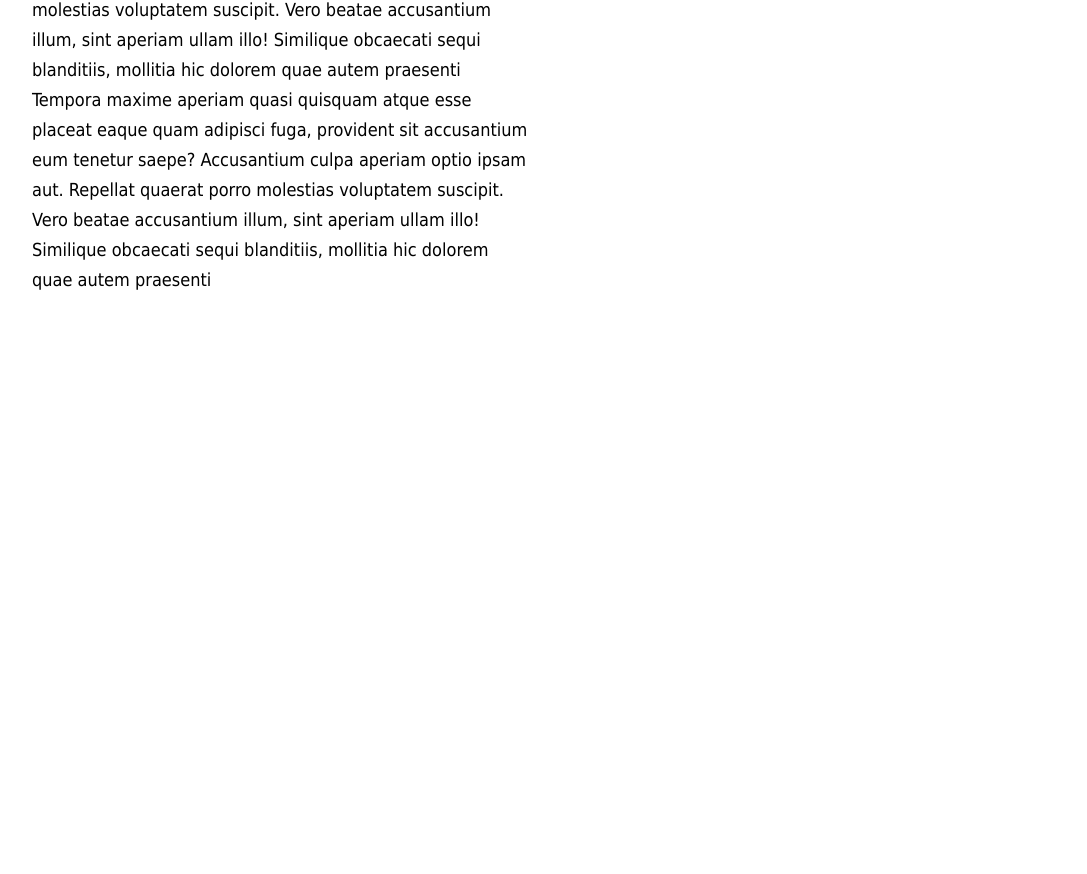
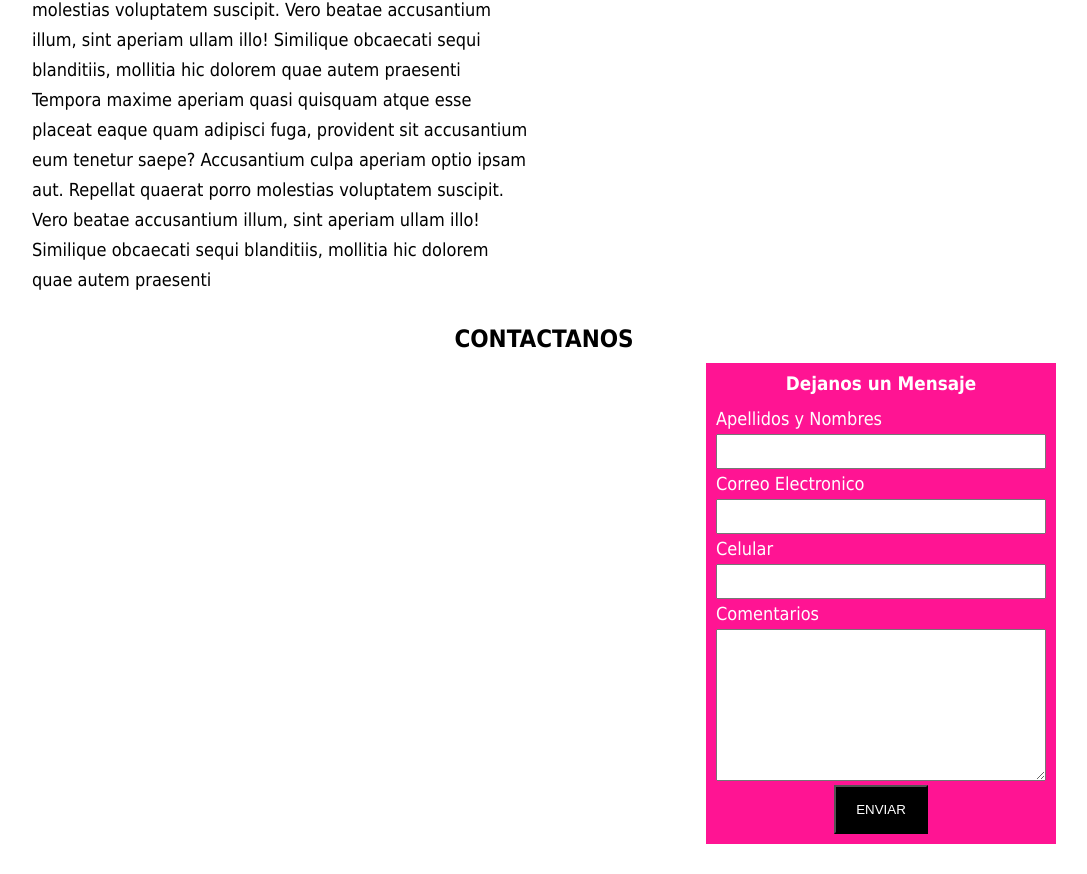
Before and after one commit to BlackDoubleB/Logro3, a plain HTML site: page semana7/src/spa-caooh.html in a window 1280 px wide. Shown: the part 2231-3105 px from the top of the page, without its empty margins (96-1183 px from the left). Before the commit the page ends 2536 px from the top, so only its background shows below. Drawn offline with nearby package versions, Linux system fonts and the light colour scheme.

Commit message:
actualizacion

```diff
--- /dev/null
+++ b/semana7/css/contactos.css
@@ -0,0 +1,57 @@
+
+.fondo-aside{
+    padding: 20px 0px;
+}
+.text-aside{
+    text-align: center;
+    margin-bottom: 10px;
+}
+
+.aside{
+    width: 80%;
+    margin: auto;
+    display: flex;
+    flex-wrap: wrap;
+    justify-content: space-between;
+}
+
+aside{
+    width: 350px;
+    margin-bottom: 10px;
+}
+
+.form{
+    background: deeppink;
+    color: white;
+    padding: 10px;
+}
+
+.form h3{
+    text-align: center;
+    margin-bottom: 10px;
+}
+
+input[type="text"], input[type="number"],input[type="email"]{
+ width: 100%;
+ height: 35px;
+}
+
+input[type="text"], input[type="number"]:focus,input[type="email"]:focus{
+    outline: 0 none;
+   }
+
+textarea{
+    width: 100%;
+}
+
+textarea:focus{
+    outline: 0 none;
+}
+
+input[type="submit"]{
+    display: block;
+    margin: auto;
+    background: black;
+    color: white;
+    padding: 15px 20px;
+}
--- a/semana7/src/spa-caooh.html
+++ b/semana7/src/spa-caooh.html
@@ -9,6 +9,7 @@
     <link rel="stylesheet" href="../css/preloader.css">
     <link rel="stylesheet" href="../css/galeria.css">
     <link rel="stylesheet" href="../css/subir.css">
+    <link rel="stylesheet" href="../css/contactos.css">
     <!--Iconos  -->
     <link rel="stylesheet" href="https://cdn.jsdelivr.net/npm/bootstrap-icons@1.10.5/font/bootstrap-icons.css">
     <!-- Favicon -->
@@ -82,6 +83,35 @@
             <button onclick="adelante()" >>></button>
         </article>
         </section>
+
+    <!-- NUEVO 09/08/2023 -->
+    <div class="fondo-aside">
+        <h2 class="text-aside">CONTACTANOS</h2>
+        <div class="aside">
+            <aside></aside>
+            <aside>
+                <div class="form">
+                    <h3>Dejanos un Mensaje</h3>
+                    <form action="envio.php" method="POST">
+                        <p>Apellidos y Nombres</p>
+                        <input type="text" name="nombres" id="" required>
+                        <br>
+                        <P>Correo Electronico</P>
+                        <input type="email" name="correo" id="" required>
+                        <br>
+                        <P>Celular</P>
+                        <input type="number" name="celular" id="" required>
+                        <br>
+                        <P>Comentarios</P>
+                        <textarea name="comentarios" rows="10"></textarea>
+                        <br>
+                        <input type="submit" value="ENVIAR">
+                    </form>
+                </div>
+            </aside>
+        </div>
+
+    </div>
     <script src="../js/script.js"></script>
 </body>
 </html>
```
Also changed, not shown: test.html (added), 1 other file.
